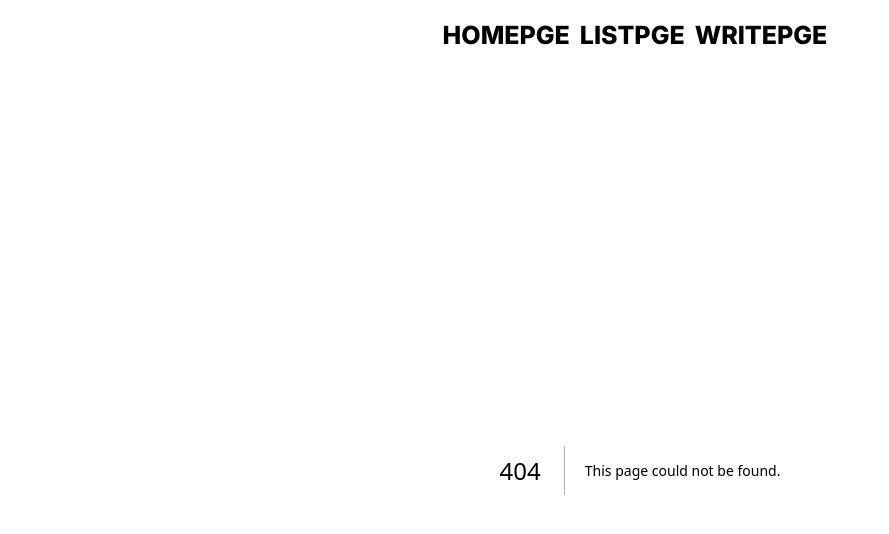
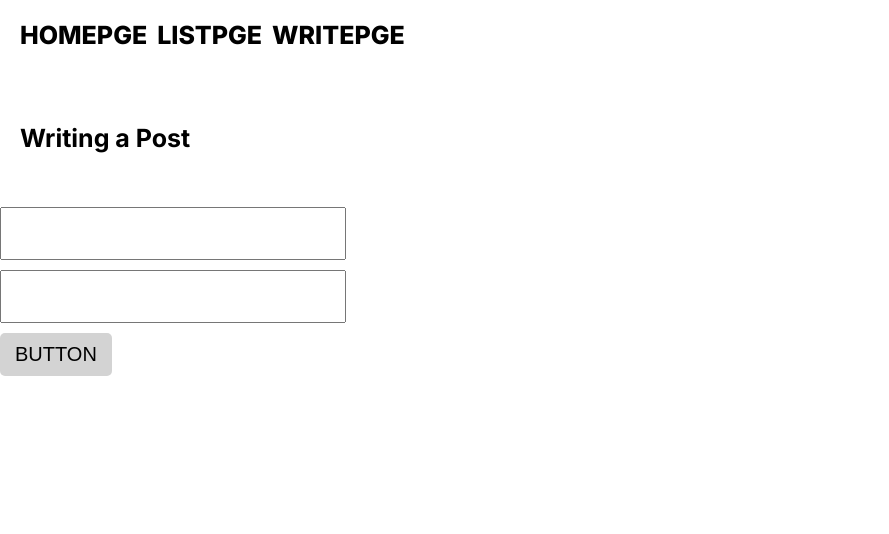
Before and after one commit to 62savage/next_forum, a Next.js app: page /write in a window 1280 px wide. Before the commit this address had no page. Shown: the top 534 px of the page, without its empty margins (0-889 px from the left). Built offline with nearby package versions, Linux system fonts and the light colour scheme.

Commit message:
Add WritePage with the Required Server

```diff
--- a/app/globals.css
+++ b/app/globals.css
@@ -1,6 +1,5 @@
 * {
   box-sizing: border-box;
-  text-align: center;
   font-size: 1.25rem;
 }
 
@@ -49,3 +48,22 @@ a {
 .logo {
   font-weight: bold;
 }
+
+.p-20 {
+  padding: 20px;
+}
+
+input {
+  display: block;
+  padding: 10px;
+  margin-bottom: 10px;
+}
+
+button {
+  padding: 10px 15px;
+  background-color: lightgray;
+  border: none;
+  border-radius: 5px;
+  font-size: 1rem;
+  cursor: pointer;
+}
--- /dev/null
+++ b/app/write/page.js
@@ -0,0 +1,12 @@
+export default function Write() {
+  return (
+    <div>
+      <h4 className="p-20">Writing a Post</h4>
+      <form action="/api/post/new" method="POST" className="post-box">
+        <input name="title" />
+        <input name="content" />
+        <button type="submit">BUTTON</button>
+      </form>
+    </div>
+  );
+}
--- /dev/null
+++ b/pages/api/post/new.js
@@ -0,0 +1,18 @@
+import { connectDB } from '@/util/database';
+
+export default async function handler(req, res) {
+  if (req.method == 'POST') {
+    if (req.body.title == '') {
+      return res.status(500).json('TITLE EMPTY');
+    }
+
+    try {
+      const db = (await connectDB).db('forum');
+      const result = await db.collection('post').insertOne(req.body);
+      return res.redirect(302, '/list');
+    } catch (err) {
+      console.log(err);
+      return res.status(500).json('DB ERR');
+    }
+  }
+}
```
Also changed, not shown: app/list/DetailLink.jsx (deleted, +0 -22 lines).
